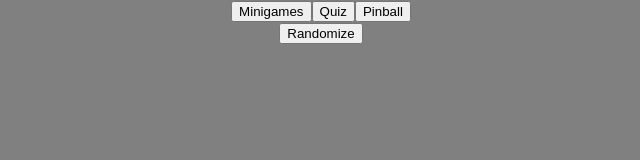
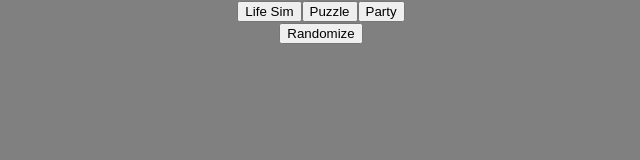
Before and after one commit to internetcharles/magic-game-picker, a React (Create React App) app: page / in a window 1280 px wide. Shown: the top 160 px of the page, without its empty margins (319-959 px from the left). Built offline with nearby package versions, Linux system fonts and the light colour scheme.

Commit message:
finally data structured

```diff
--- a/src/Components/Home/Home.tsx
+++ b/src/Components/Home/Home.tsx
@@ -1,7 +1,7 @@
 /* eslint-disable @typescript-eslint/no-non-null-assertion */
 /* eslint-disable react/no-unknown-property */
 import React, { useEffect, useState } from 'react'
-import { Game, GenreList } from '../../Interfaces/GameInterface'
+import { Game, GenreList, Genre } from '../../Interfaces/GameInterface'
 import './Styles/Home.scss'
 
 interface Props {
@@ -10,54 +10,48 @@ interface Props {
 
 const Home: React.FC<Props> = ({ genreData }) => {
   const [randomGames, setRandomGames] = useState<Game[]>([])
-  const [genresForVoting, setGenresForVoting] = useState<string[]>([])
-  const [chosenGenre, setChosenGenre] = useState<string>('')
+  const [genresForVoting, setGenresForVoting] = useState<GenreList>([])
+  const [chosenGenre, setChosenGenre] = useState<Game[] | undefined>([])
 
   useEffect(() => {
     getThreeRandomGenres()
   }, [])
 
   const getThreeRandomGenres = () => {
-    const chosenGenres: string[] = []
-    const keys = Object.keys(genreData)
+    const chosenGenres: GenreList = []
     while (chosenGenres.length < 3) {
       const randomProperty = () => {
-        const r = Math.floor(keys.length * Math.random()) + 1
-        const randomKey = keys[r]
-        return randomKey
+        const item = genreData[Math.floor(Math.random() * genreData.length)]
+        return item
       }
-      const newGenre = randomProperty()
-      if (!chosenGenres.includes(newGenre)) {
-        chosenGenres.push(newGenre)
-      }
+      const genreItem = randomProperty()
+      console.log(genreItem)
+      if (!chosenGenres?.includes(genreItem)) chosenGenres.push(genreItem)
     }
     setGenresForVoting(chosenGenres)
   }
 
-  const getRandomGames = (key: string) => {
-    const gameList: any = genreData[key as keyof Genre].name
-    const randomArray: Game[] = []
-    while (randomArray.length < 3) {
-      const r = Math.floor(Math.random() * gameList.length)
-      if (!randomArray.includes(gameList[r])) {
-        randomArray.push(gameList[r])
-      }
+  const getRandomGames = () => {
+    const randomGames: Game[] = []
+    while (randomGames.length < 3) {
+      const item = chosenGenre![Math.floor(Math.random() * chosenGenre!.length)]
+      if (!randomGames.includes(item)) randomGames.push(item)
     }
-    console.log(randomArray)
-    setRandomGames(randomArray)
+    setRandomGames(randomGames)
   }
 
   return (
     <div className='home-container'>
       <div className='home-item-container'>
-        {genresForVoting.map((genre) => (
-          <button key={genre} onClick={() => setChosenGenre(genreData[genre as keyof Genre].name)}>
-            {genre}
-          </button>
-        ))}
+        {genresForVoting.length > 0 &&
+          genresForVoting.map((genre) => (
+            <button key={genre.key} onClick={() => setChosenGenre(genre.data![genre.key])}>
+              {genre.name}
+            </button>
+          ))}
       </div>
       <div className='home-button-container'>
-        <button onClick={() => getRandomGames(chosenGenre)}>Randomize</button>
+        <button onClick={() => getRandomGames()}>Randomize</button>
       </div>
       <div>
         {randomGames.length > 0 &&
--- a/src/Constants/genres.tsx
+++ b/src/Constants/genres.tsx
@@ -33,137 +33,170 @@ import waterData from '../Data/hyperspin/ps2/water.json'
 import wrestlingData from '../Data/hyperspin/ps2/wrestling.json'
 import { GenreList } from '../Interfaces/GameInterface'
 
-export const genreData: GenreList = {
-  Action: {
+export const genreData: GenreList = [
+  {
     data: actionData,
     name: 'Action',
+    key: 'action',
   },
-  Adventure: {
+  {
     data: adventureData,
     name: 'Adventure',
+    key: 'adventure',
   },
-  BeatEmUp: {
+  {
     data: beatEmUpData,
     name: 'Beat Em Up',
+    key: 'beatemup',
   },
-  BoardGame: {
+  {
     data: boardGameData,
     name: 'Board Game',
+    key: 'boardgame',
   },
-  BulletHeck: {
+  {
     data: bulletHeckData,
     name: 'Bullet Heck',
+    key: 'bulletheck',
   },
-  CardBattle: {
+  {
     data: cardBattleData,
     name: 'Card Battle',
+    key: 'cardbattle',
   },
-  Casino: {
+  {
     data: casinoData,
     name: 'Casino',
+    key: 'casino',
   },
-  Driving: {
+  {
     data: drivingData,
     name: 'Driving',
+    key: 'driving',
   },
-  Educational: {
+  {
     data: educationalData,
     name: 'Educational',
+    key: 'educational',
   },
-  Fighting: {
+  {
     data: fightingData,
     name: 'Fighting',
+    key: 'fighting',
   },
-  Flying: {
+  {
     data: flyingData,
     name: 'Flying',
+    key: 'flying',
   },
-  GameShow: {
+  {
     data: gameShowData,
     name: 'Game Show',
+    key: 'gameshow',
   },
-  Gun: {
+  {
     data: gunData,
     name: 'Gun',
+    key: 'gun',
   },
-  HorseRacing: {
+  {
     data: horseRacingData,
     name: 'Horse Racing',
+    key: 'horseracing',
   },
-  Hunting: {
+  {
     data: huntingData,
     name: 'Hunting',
+    key: 'hunting',
   },
-  LifeSim: {
+  {
     data: lifeSimData,
     name: 'Life Sim',
+    key: 'lifesim',
   },
-  Minigames: {
+  {
     data: minigamesData,
     name: 'Minigames',
+    key: 'minigames',
   },
-  Misc: {
+  {
     data: miscData,
     name: 'Misc',
+    key: 'misc',
   },
-  Party: {
+  {
     data: partyData,
     name: 'Party',
+    key: 'party',
   },
-  Pinball: {
+  {
     data: pinballData,
     name: 'Pinball',
+    key: 'pinball',
   },
-  Platform: {
+  {
     data: platformData,
     name: 'Platform',
+    key: 'platform',
   },
-  Puzzle: {
+  {
     data: puzzleData,
     name: 'Puzzle',
+    key: 'puzzle',
   },
-  Quiz: {
+  {
     data: quizData,
     name: 'Quiz',
+    key: 'quiz',
   },
-  Retro: {
+  {
     data: retroData,
     name: 'Retro',
+    key: 'retro',
   },
-  Rhythm: {
+  {
     data: rhythmData,
     name: 'Rhythm',
+    key: 'rhythm',
   },
-  RPG: {
+  {
     data: RPGData,
     name: 'RPG',
+    key: 'rpg',
   },
-  ShootEmUp: {
+  {
     data: shootEmUpData,
     name: 'Shoot Em Up',
+    key: 'shootemup',
   },
-  Shooter: {
+  {
     data: shooterData,
     name: 'Shooter',
+    key: 'shooter',
   },
-  Sim: {
+  {
     data: simData,
     name: 'Sim',
+    key: 'sim',
   },
-  Sports: {
+  {
     data: sportsData,
     name: 'Sports',
+    key: 'sports',
   },
-  Strategy: {
+  {
     data: strategyData,
     name: 'Strategy',
+    key: 'strategy',
   },
-  Water: {
+  {
     data: waterData,
     name: 'Water',
+    key: 'water',
   },
-  Wrestling: {
+  {
     data: wrestlingData,
     name: 'Wrestling',
+    key: 'wrestling',
   },
-}
+]
```
Also changed, not shown: src/Interfaces/GameInterface.tsx (+9 -6 lines).
